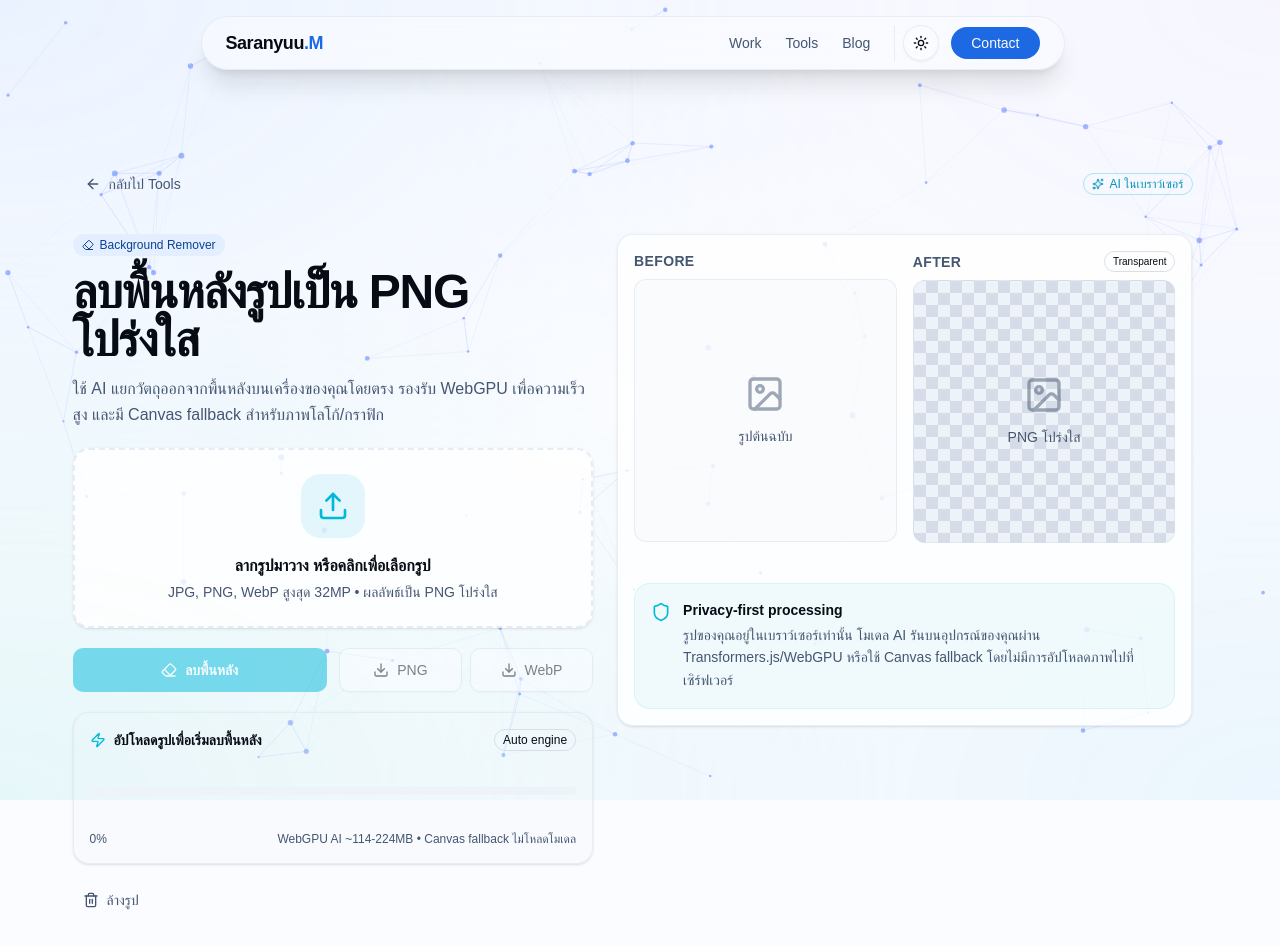
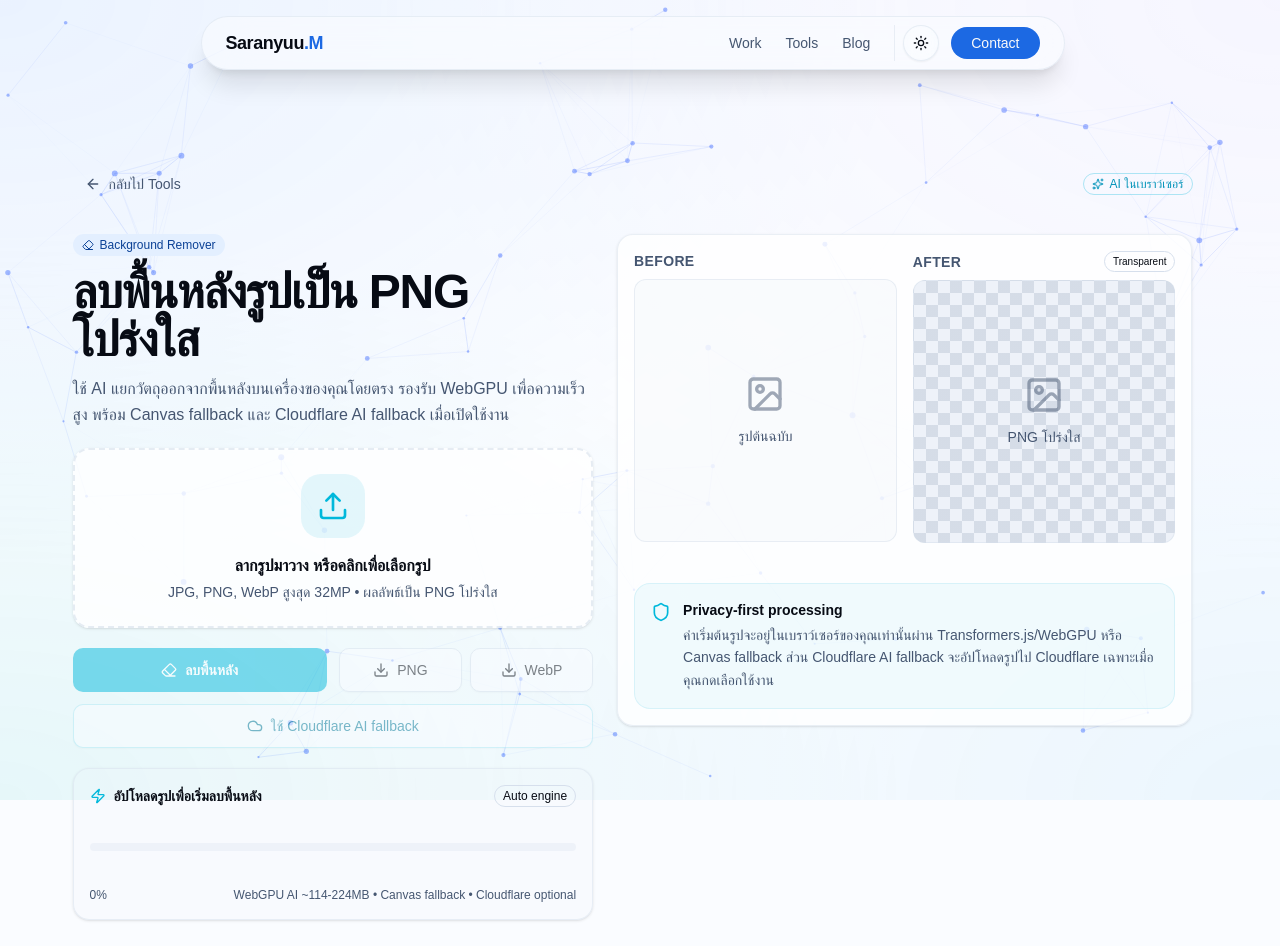
Before and after one commit to Yuukub/yuukub.github.io, a Next.js app: page /tools/background-remover in a window 1280 px wide. Shown: the top 946 px of the page. Built offline with nearby package versions, Linux system fonts and the light colour scheme; no server answers; a web font is replaced by a local one.

Commit message:
feat(background-remover): add Cloudflare AI fallback

```diff
--- a/src/app/tools/background-remover/page.tsx
+++ b/src/app/tools/background-remover/page.tsx
@@ -9,6 +9,7 @@ import { Badge } from "@/components/ui/badge";
 import { AdUnit } from "@/components/ad-unit";
 import {
     ArrowLeft,
+    Cloud,
     Download,
     Eraser,
     ImageIcon,
@@ -22,7 +23,7 @@ import {
     Zap,
 } from "lucide-react";
 
-type Engine = "webgpu" | "canvas";
+type Engine = "webgpu" | "canvas" | "cloudflare";
 type JobStatus = "idle" | "ready" | "processing" | "done" | "error";
 
 interface ImageInfo {
@@ -50,11 +51,15 @@ interface WorkerMessage {
 
 const MAX_PIXELS = 32_000_000;
 const ACCEPTED_TYPES = ["image/jpeg", "image/png", "image/webp"];
+const DEFAULT_CLOUDFLARE_BG_REMOVE_API = "https://yuukub-bg-remover.sarnyou.workers.dev";
+const CLOUDFLARE_BG_REMOVE_API = (
+    process.env.NEXT_PUBLIC_BG_REMOVE_API || DEFAULT_CLOUDFLARE_BG_REMOVE_API
+).replace(/\/$/, "");
 
 const FAQ_ITEMS = [
     {
         question: "ลบพื้นหลังรูปด้วยเครื่องมือนี้ปลอดภัยไหม?",
-        answer: "ปลอดภัย เพราะรูปภาพถูกประมวลผลในเบราว์เซอร์ของคุณทั้งหมด ไม่มีการอัปโหลดไฟล์ไปยังเซิร์ฟเวอร์หรือ API ภายนอก",
+        answer: "ค่าเริ่มต้นจะประมวลผลในเบราว์เซอร์ของคุณทั้งหมด หากคุณเลือก Cloudflare AI fallback รูปจะถูกอัปโหลดไป Cloudflare เพื่อประมวลผลตามที่แจ้งในหน้าเครื่องมือ",
     },
     {
         question: "ทำไมครั้งแรกใช้เวลานาน?",
@@ -62,7 +67,7 @@ const FAQ_ITEMS = [
     },
     {
         question: "ถ้าเครื่องไม่รองรับ WebGPU ยังใช้ได้ไหม?",
-        answer: "ใช้ได้ในโหมด Canvas fallback ซึ่งเหมาะกับโลโก้ ไอคอน และภาพกราฟิกที่พื้นหลังแตกต่างจากวัตถุชัดเจน ส่วนงานภาพถ่าย/เส้นผมละเอียดควรใช้ WebGPU AI",
+        answer: "ใช้ได้ในโหมด Canvas fallback สำหรับโลโก้/กราฟิก และหากเปิดตั้งค่า Cloudflare AI fallback ไว้ ผู้ใช้สามารถเลือกส่งรูปไป Cloudflare เพื่อให้ BiRefNet บน Workers AI ช่วยประมวลผลได้",
     },
     {
         question: "ไฟล์ผลลัพธ์เป็นแบบไหน?",
@@ -92,6 +97,32 @@ async function readImageInfo(file: File): Promise<{ width: number; height: numbe
     const info = { width: bitmap.width, height: bitmap.height };
     bitmap.close();
     return info;
+}
+
+async function convertBlobToWebp(blob: Blob): Promise<Blob> {
+    const bitmap = await createImageBitmap(blob);
+    const canvas = document.createElement("canvas");
+    canvas.width = bitmap.width;
+    canvas.height = bitmap.height;
+    const ctx = canvas.getContext("2d");
+    if (!ctx) {
+        bitmap.close();
+        throw new Error("เบราว์เซอร์ไม่รองรับ Canvas สำหรับสร้าง WebP");
+    }
+
+    ctx.drawImage(bitmap, 0, 0);
+    bitmap.close();
+
+    return new Promise((resolve, reject) => {
+        canvas.toBlob(
+            (webpBlob) => {
+                if (webpBlob) resolve(webpBlob);
+                else reject(new Error("ไม่สามารถสร้างไฟล์ WebP ได้"));
+            },
+            "image/webp",
+            0.92,
+        );
+    });
 }
 
 export default function BackgroundRemoverPage() {
@@ -282,6 +313,69 @@ export default function BackgroundRemoverPage() {
         });
     }, [ensureWorker, image, revokeResult, status]);
 
+    const runCloudflareRemoval = useCallback(async () => {
+        if (!image || status === "processing" || !CLOUDFLARE_BG_REMOVE_API) return;
+
+        const id = uid();
+        activeJobRef.current = id;
+        setStatus("processing");
+        setProgress(8);
+        setError("");
+        setFallbackMessage("โหมดนี้จะอัปโหลดรูปไป Cloudflare เพื่อใช้ AI fallback");
+        setEngine("cloudflare");
+        setMessage("กำลังส่งรูปไป Cloudflare AI fallback...");
+        revokeResult();
+
+        try {
+            const response = await fetch(`${CLOUDFLARE_BG_REMOVE_API}/?format=png`, {
+                method: "POST",
+                headers: {
+                    "Content-Type": image.file.type || "application/octet-stream",
+                },
+                body: image.file,
+            });
+
+            if (activeJobRef.current !== id) return;
+
+            if (!response.ok) {
+                let detail = "";
+                try {
+                    const body = await response.json();
+                    detail = typeof body?.error === "string" ? body.error : "";
+                } catch {
+                    detail = await response.text().catch(() => "");
+                }
+                throw new Error(detail || `Cloudflare fallback failed (${response.status})`);
+            }
+
+            setProgress(78);
+            setMessage("Cloudflare แยกพื้นหลังสำเร็จ กำลังสร้าง WebP...");
+            const pngResult = await response.blob();
+            const webpResult = await convertBlobToWebp(pngResult);
+
+            if (activeJobRef.current !== id) return;
+
+            const url = URL.createObjectURL(pngResult);
+            resultUrlRef.current = url;
+            setResultUrl(url);
+            setPngBlob(pngResult);
+            setWebpBlob(webpResult);
+            setPngSize(pngResult.size);
+            setWebpSize(webpResult.size);
+            setEngine("cloudflare");
+            setProgress(100);
+            setStatus("done");
+            setMessage("Cloudflare AI fallback ลบพื้นหลังสำเร็จ พร้อมดาวน์โหลด PNG หรือ WebP");
+        } catch (err) {
+            if (activeJobRef.current !== id) return;
+            setStatus("error");
+            setProgress(0);
+            setEngine("cloudflare");
+            setMessage("Cloudflare fallback ไม่สำเร็จ");
+            setError(err instanceof Error ? err.message : "Cloudflare fallback ลบพื้นหลังไม่สำเร็จ");
+        }
+    }, [image, revokeResult, status]);
+
     const downloadResult = useCallback((format: "png" | "webp") => {
         const blob = format === "png" ? pngBlob : webpBlob;
         if (!blob || !image) return;
@@ -304,7 +398,14 @@ export default function BackgroundRemoverPage() {
 
     const isBusy = status === "processing";
     const canRun = Boolean(image) && !isBusy;
-    const engineLabel = engine === "webgpu" ? "WebGPU" : engine === "canvas" ? "Canvas fallback" : "Auto engine";
+    const hasCloudflareFallback = Boolean(CLOUDFLARE_BG_REMOVE_API);
+    const engineLabel = engine === "webgpu"
+        ? "WebGPU"
+        : engine === "canvas"
+            ? "Canvas fallback"
+            : engine === "cloudflare"
+                ? "Cloudflare AI"
+                : "Auto engine";
 
     const faqJsonLd = {
         "@context": "https://schema.org",
@@ -350,7 +451,7 @@ export default function BackgroundRemoverPage() {
                                 ลบพื้นหลังรูปเป็น PNG โปร่งใส
                             </h1>
                             <p className="text-muted-foreground leading-relaxed">
-                                ใช้ AI แยกวัตถุออกจากพื้นหลังบนเครื่องของคุณโดยตรง รองรับ WebGPU เพื่อความเร็วสูง และมี Canvas fallback สำหรับภาพโลโก้/กราฟิก
+                                ใช้ AI แยกวัตถุออกจากพื้นหลังบนเครื่องของคุณโดยตรง รองรับ WebGPU เพื่อความเร็วสูง พร้อม Canvas fallback และ Cloudflare AI fallback เมื่อเปิดใช้งาน
                             </p>
                         </div>
 
@@ -435,6 +536,16 @@ export default function BackgroundRemoverPage() {
                                     <Download className="h-4 w-4" /> WebP
                                 </Button>
                             </div>
+                            {hasCloudflareFallback && (
+                                <Button
+                                    variant="outline"
+                                    className="h-11 gap-2 sm:col-span-2 border-cyan-500/30 text-cyan-700 hover:text-cyan-800 dark:text-cyan-300"
+                                    onClick={() => void runCloudflareRemoval()}
+                                    disabled={!canRun}
+                                >
+                                    <Cloud className="h-4 w-4" /> ใช้ Cloudflare AI fallback
+                                </Button>
+                            )}
                         </div>
 
                         <Card className="p-4 border-border/50 bg-muted/20 space-y-3">
@@ -455,7 +566,10 @@ export default function BackgroundRemoverPage() {
                             </div>
                             <div className="flex items-center justify-between text-xs text-muted-foreground">
                                 <span>{progress}%</span>
-                                <span>WebGPU AI ~114-224MB • Canvas fallback ไม่โหลดโมเดล</span>
+                                <span>
+                                    WebGPU AI ~114-224MB • Canvas fallback
+                                    {hasCloudflareFallback ? " • Cloudflare optional" : ""}
+                                </span>
                             </div>
                             {fallbackMessage && (
                                 <div className="flex gap-2 text-xs text-amber-700 dark:text-amber-300 bg-amber-500/10 border border-amber-500/20 rounded-lg p-2">
@@ -464,9 +578,22 @@ export default function BackgroundRemoverPage() {
                                 </div>
                             )}
                             {error && (
-                                <div className="flex gap-2 text-sm text-red-600 bg-red-500/5 border border-red-500/20 rounded-lg p-3">
-                                    <XCircle className="h-4 w-4 shrink-0 mt-0.5" />
-                                    <span>{error}</span>
+                                <div className="space-y-3 text-sm text-red-600 bg-red-500/5 border border-red-500/20 rounded-lg p-3">
+                                    <div className="flex gap-2">
+                                        <XCircle className="h-4 w-4 shrink-0 mt-0.5" />
+                                        <span>{error}</span>
+                                    </div>
+                                    {hasCloudflareFallback && image && (
+                                        <Button
+                                            variant="outline"
+                                            size="sm"
+                                            className="gap-2 border-red-500/20 bg-background/60"
+                                            onClick={() => void runCloudflareRemoval()}
+                                            disabled={isBusy}
+                                        >
+                                            <Cloud className="h-3.5 w-3.5" /> ลองใช้ Cloudflare AI fallback
+                                        </Button>
+                                    )}
                                 </div>
                             )}
                         </Card>
@@ -495,7 +622,7 @@ export default function BackgroundRemoverPage() {
                             <div className="space-y-1">
                                 <p className="font-semibold text-sm">Privacy-first processing</p>
                                 <p className="text-sm text-muted-foreground leading-relaxed">
-                                    รูปของคุณอยู่ในเบราว์เซอร์เท่านั้น โมเดล AI รันบนอุปกรณ์ของคุณผ่าน Transformers.js/WebGPU หรือใช้ Canvas fallback โดยไม่มีการอัปโหลดภาพไปที่เซิร์ฟเวอร์
+                                    ค่าเริ่มต้นรูปจะอยู่ในเบราว์เซอร์ของคุณเท่านั้นผ่าน Transformers.js/WebGPU หรือ Canvas fallback ส่วน Cloudflare AI fallback จะอัปโหลดรูปไป Cloudflare เฉพาะเมื่อคุณกดเลือกใช้งาน
                                 </p>
                             </div>
                         </div>
```
Also changed, not shown: scripts/cloudflare-bg-remover-worker.js (added, +90 -0 lines).
